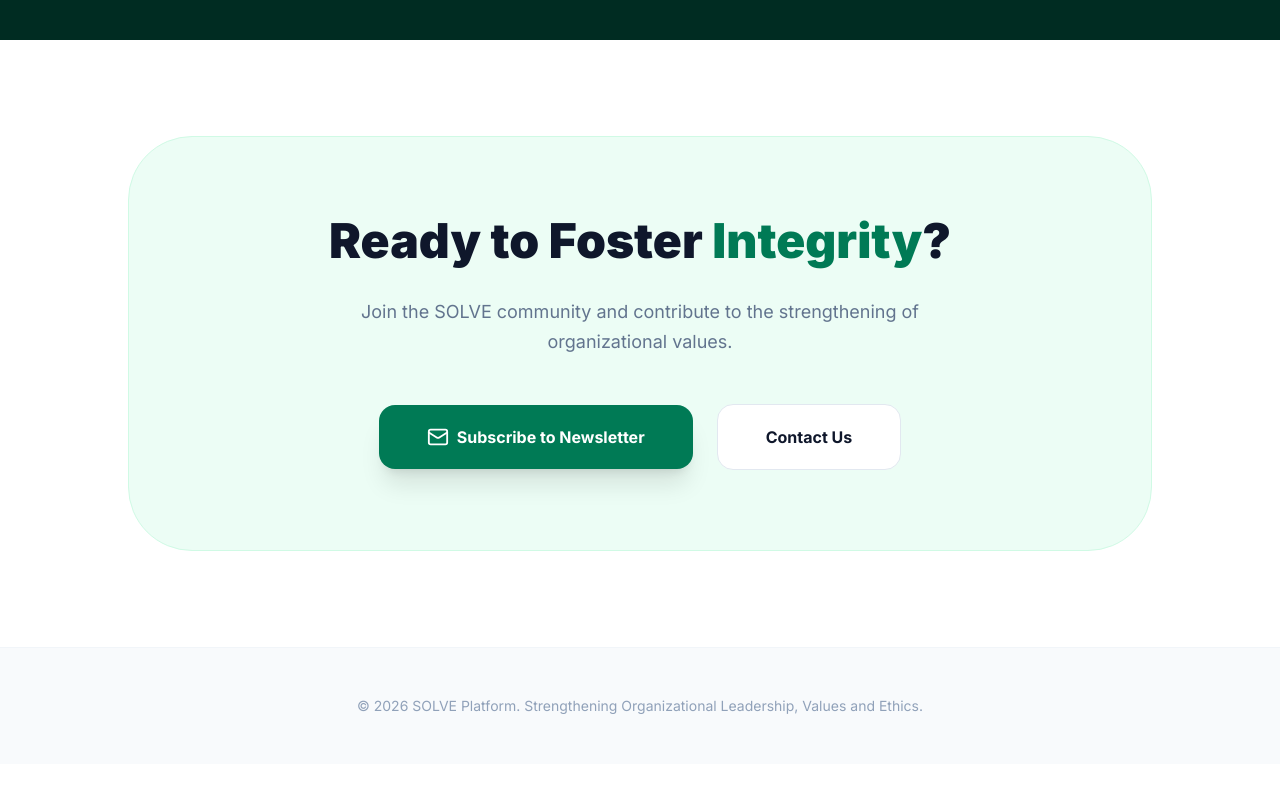
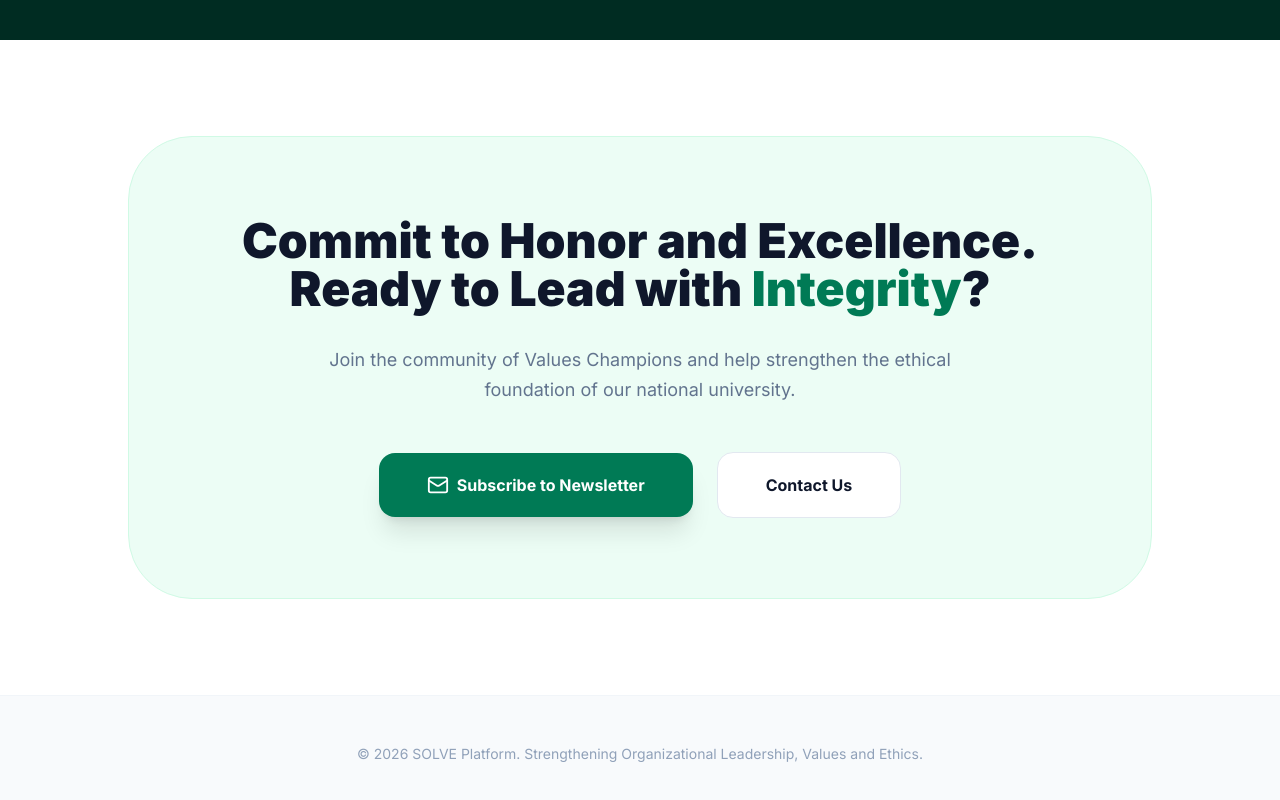
Before and after one commit to acjbasa04/SOLVE, a Next.js app: page / in a window 1280 px wide. Shown: the part 3435-4235 px from the top of the page. Before the commit the page ends 4199 px from the top, so only its background shows below. Built offline with nearby package versions, Linux system fonts and the light colour scheme; no server answers; the database is empty.

Commit message:
docs: update Footer CTA text to institutional version

```diff
--- a/src/app/admin/settings/page.tsx
+++ b/src/app/admin/settings/page.tsx
@@ -10,6 +10,7 @@ const SECTIONS = [
   { key: 'mission', label: 'Mission Statement', icon: <Target size={18} /> },
   { key: 'vision', label: 'Vision Statement', icon: <Eye size={18} /> },
   { key: 'values', label: 'Core Values Intro', icon: <Eye size={18} /> },
+  { key: 'cta', label: 'Footer CTA', icon: <Layout size={18} /> },
 ];
 
 export default function SiteContentManager() {
@@ -90,6 +91,11 @@ export default function SiteContentManager() {
         title: "Core Institutional Values",
         subtitle: "The SOLVE Pillars",
         content: "Our foundation is built on the collective commitment of every UP employee."
+      },
+      cta: {
+        title: "Commit to Honor and Excellence. Ready to Lead with Integrity?",
+        subtitle: "",
+        content: "Join the community of Values Champions and help strengthen the ethical foundation of our national university."
       }
     };
 
--- a/src/app/page.tsx
+++ b/src/app/page.tsx
@@ -67,6 +67,11 @@ export default function LandingPage() {
     title: "Upholding Honor, Championing Excellence.",
     subtitle: "For the UP Community",
     content: "SOLVE is a initiative designed for the dedicated employees of the University of the Philippines System."
+  });
+
+  const cta = getContent('cta', {
+    title: "Commit to Honor and Excellence. Ready to Lead with Integrity?",
+    content: "Join the community of Values Champions and help strengthen the ethical foundation of our national university."
   });
 
   return (
@@ -330,8 +335,12 @@ export default function LandingPage() {
       {/* 5. Footer CTA */}
       <section className="py-24 px-6 bg-white">
         <div className="max-w-5xl mx-auto bg-emerald-50 rounded-[4rem] p-12 md:p-20 text-center space-y-8 border border-emerald-100 relative">
-          <h2 className="text-4xl md:text-5xl font-outfit font-black text-slate-900">Ready to Foster <span className="text-emerald-700">Integrity</span>?</h2>
-          <p className="text-slate-500 text-lg max-w-2xl mx-auto leading-relaxed">Join the SOLVE community and contribute to the strengthening of organizational values.</p>
+          <h2 className="text-4xl md:text-5xl font-outfit font-black text-slate-900">
+            {cta.title.includes("Integrity") ? (
+              <>{cta.title.replace("Integrity", "").replace("?", "")} <span className="text-emerald-700">Integrity</span>?</>
+            ) : cta.title}
+          </h2>
+          <p className="text-slate-500 text-lg max-w-2xl mx-auto leading-relaxed">{cta.content}</p>
           <div className="flex flex-col sm:flex-row items-center justify-center gap-6 pt-4">
             <button className="w-full sm:w-auto bg-emerald-700 hover:bg-emerald-800 text-white font-bold py-5 px-12 rounded-2xl shadow-xl transition-all flex items-center justify-center gap-2">
               <Mail size={22} /> Subscribe to Newsletter
```
